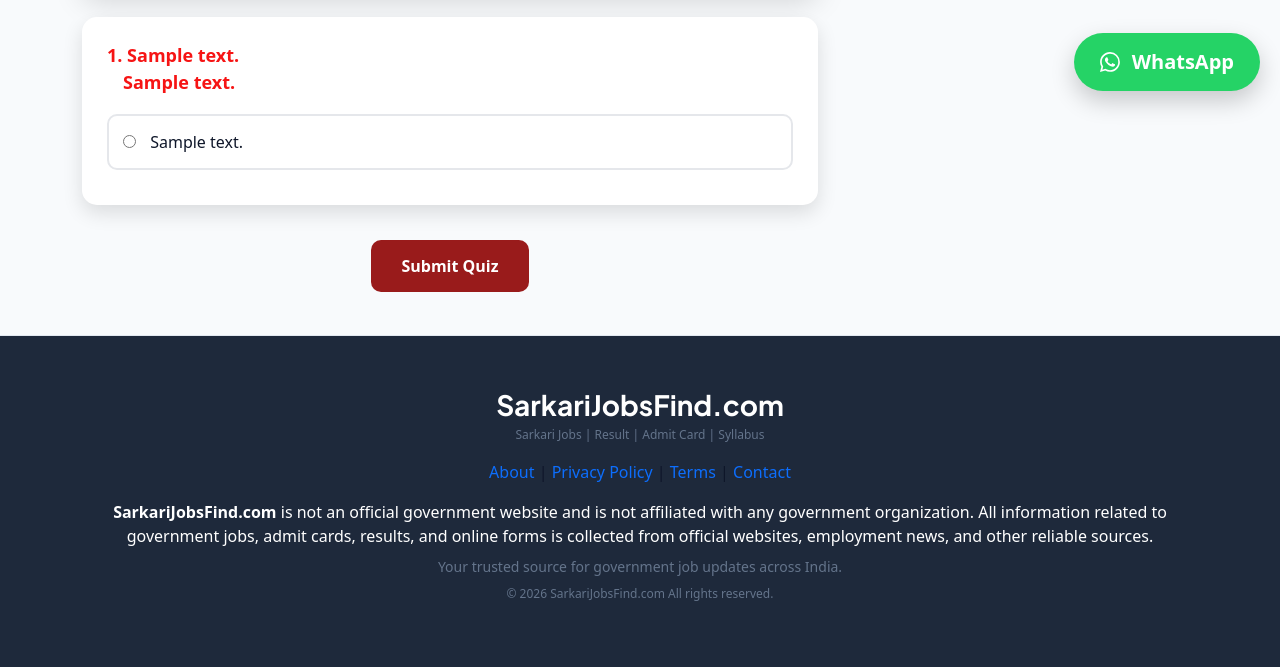
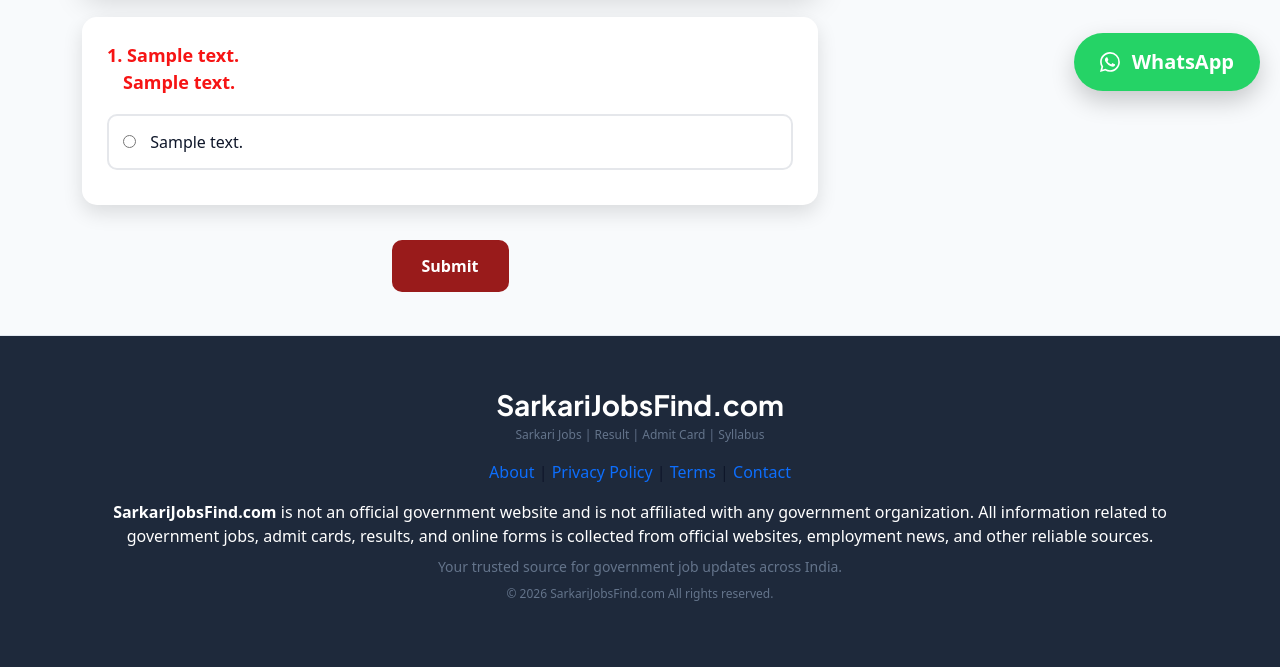
Before and after one commit to vishvajitrao1998/sarkarijobsfind.com, a Django app: a page that uses jobs/templates/quiz.html in a window 1280 px wide. Shown: the part 689-1356 px from the top of the page. Run offline with Django 5.2, Linux system fonts and the light colour scheme; tables that the repository leaves empty hold one stand-in row (values such as "Sample post"); data that the repository does not hold is empty; some libraries are stand-ins or nearby versions.

Commit message:
remove quiz from button

```diff
--- a/jobs/templates/quiz.html
+++ b/jobs/templates/quiz.html
@@ -284,11 +284,11 @@
                 <div class="action-area">
 
                     <button type="button" id="submitBtn" class="btn btn-submit">
-                        Submit Quiz
+                        Submit
                     </button>
 
                     <button type="button" id="retryBtn" class="btn btn-retry">
-                        Retry Quiz
+                        Retry
                     </button>
 
                 </div>
```
